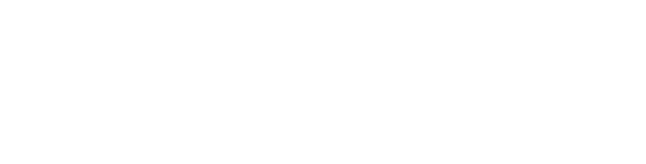
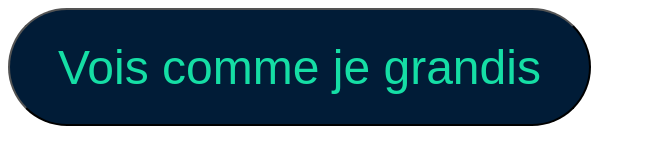
Before and after one commit to laflosh/Formation-Css-animation-moderne, a plain HTML site: page index.html in a window 1280 px wide. Shown: the whole page, without its empty margins (0-646 px from the left). Drawn offline with Linux system fonts and the light colour scheme.

Commit message:
config fichier sass

```diff
--- a/index.html
+++ b/index.html
@@ -12,7 +12,11 @@
 
 <body>
 
-
+    <div class="container_1">
+        <button class="btn_1">
+            Vois comme je grandis
+        </button>
+    </div>
 
 </body>
 
--- /dev/null
+++ b/sass/style.scss
@@ -0,0 +1,11 @@
+$cd-btn: #011c37;
+$cd-txt: #15DEA5;
+
+.btn_1{
+    background: $cd-btn;
+    color: $cd-txt;
+    font-size: 3rem;
+    cursor: pointer;
+    padding: 1.85rem 3rem;
+    border-radius: 10rem;
+}
```
Also changed, not shown: styles/style.css, 1 other file.
